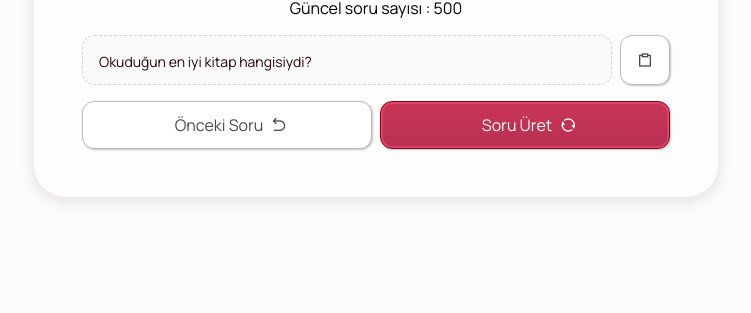
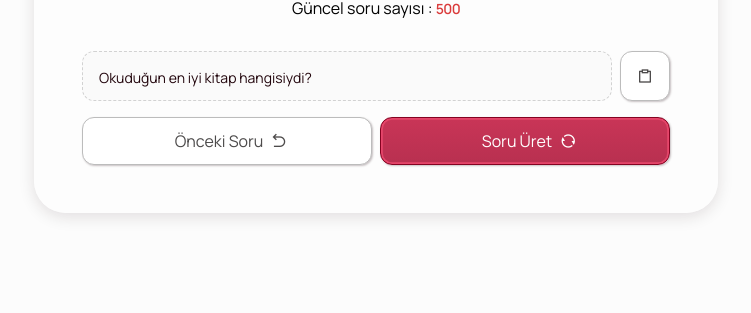
Before and after one commit to alicangunduz/tanismada-sohbet-tikanmasin, a plain HTML site: page index.html in a window 1280 px wide. Shown: the part 487-800 px from the top of the page, without its empty margins (264-1015 px from the left). Drawn offline with nearby package versions, Linux system fonts and the light colour scheme.

Commit message:
Soru sayısı kısmı düzenlendi

```diff
--- a/script/main.js
+++ b/script/main.js
@@ -55,7 +55,7 @@ xhr.onload = function () {
 
   // Site açıldığında rastgele bir soru gösterir
   soruAlani.innerHTML = sorular[soruSayisiUret()];
-  soruAdeti.innerHTML = "Güncel soru sayısı :  " + sorular.length;
+  soruAdeti.innerHTML = `<p>Güncel soru sayısı : <span class="soruSayisi"> ${sorular.length}</span></p>`
 };
 
 xhr.send();
--- a/style/style.css
+++ b/style/style.css
@@ -36,6 +36,12 @@ footer p {
   color: #21040B;
 }
 
+.soruSayisi{
+  font-weight: 600;
+  font-size: 14px;
+  letter-spacing: -0.04em;
+  color: #DA3B3B;
+}
 .soruFont {
   font-style: normal;
   font-size: 14px;
```
